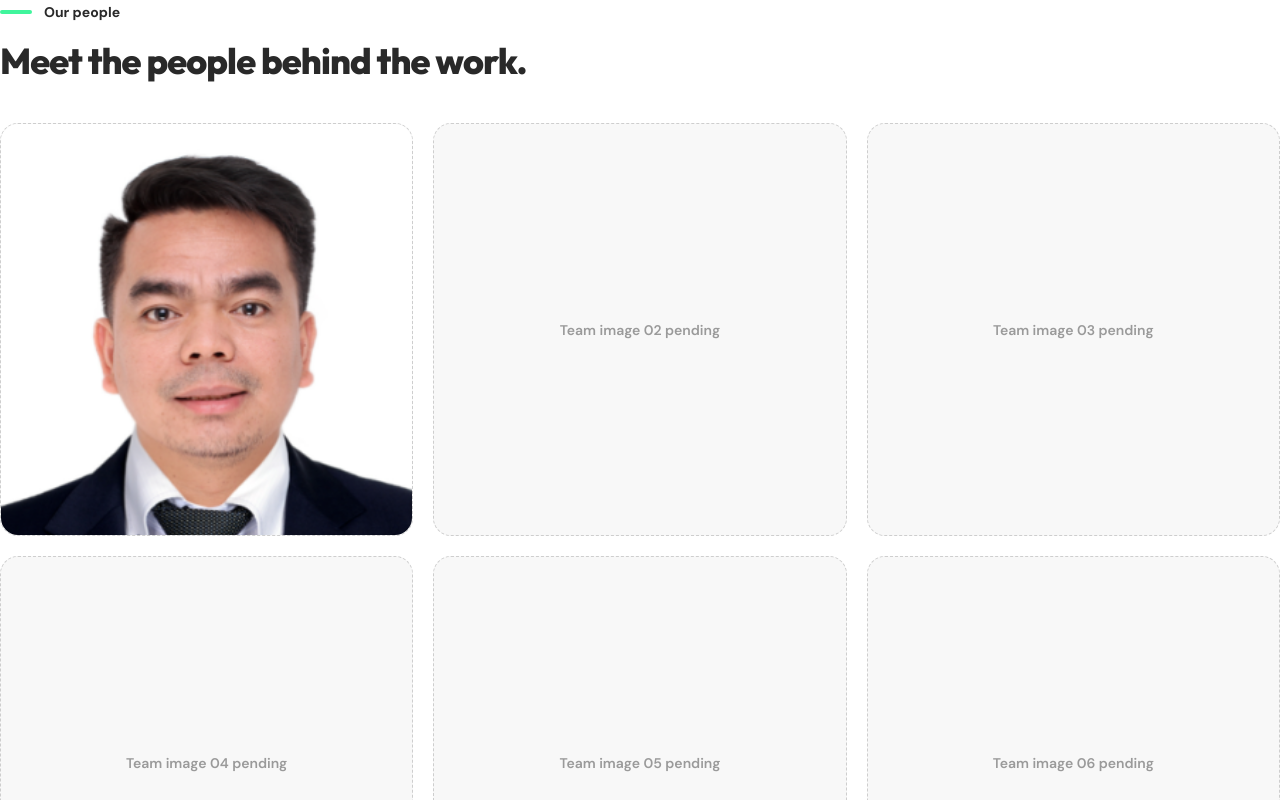
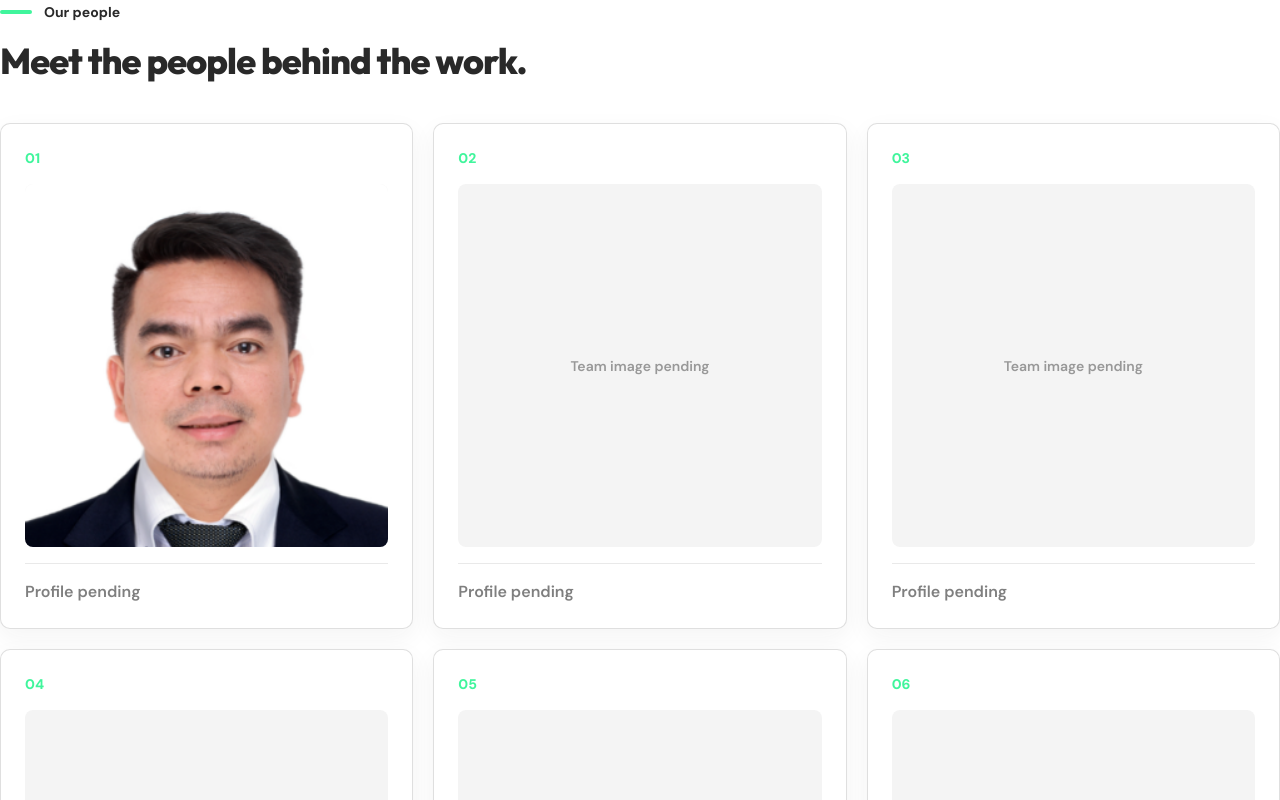
Before and after one commit to gabzy0423/The-Learning-Lab, a Next.js app: page /about/team in a window 1280 px wide. Shown: the part 1080-1880 px from the top of the page. Built offline with nearby package versions, Linux system fonts and the light colour scheme.

Commit message:
Match team cards to program cards

```diff
--- a/app/about/team/page.tsx
+++ b/app/about/team/page.tsx
@@ -93,19 +93,27 @@ export default function MeetTheTeamPage() {
         </h2>
         <div className="mt-10 grid gap-5 sm:grid-cols-2 lg:grid-cols-3">
           {Array.from({ length: 9 }, (_, index) => (
-            <div key={index} className="relative flex aspect-square items-center justify-center overflow-hidden rounded-2xl border border-dashed border-brand-charcoal/20 bg-brand-charcoal/[0.03] p-6 text-center">
+            <article key={index} className="group flex min-h-[29rem] flex-col overflow-hidden rounded-lg border border-brand-charcoal/15 bg-white p-6 text-brand-charcoal shadow-[0_8px_24px_rgba(41,41,41,0.05)] transition-[border-color,transform,box-shadow] duration-500 ease-out hover:-translate-y-0.5 hover:border-brand-turquoise hover:shadow-lg motion-reduce:transform-none motion-reduce:transition-none">
+              <p className="text-sm font-extrabold text-brand-mint-green">{String(index + 1).padStart(2, "0")}</p>
+              <div className="relative mt-4 aspect-square overflow-hidden rounded-md bg-brand-charcoal/5">
                 {index === 0 ? (
                   <Image
                     src="/assets/team/image.png"
                     alt="Team member profile portrait"
                     fill
                     sizes="(min-width: 1024px) 33vw, (min-width: 640px) 50vw, 100vw"
-                  className="object-cover object-top"
+                    className="object-cover object-top transition-transform duration-700 ease-out group-hover:scale-105 motion-reduce:transform-none motion-reduce:transition-none"
                   />
                 ) : (
-                <span className="text-sm font-semibold text-brand-charcoal/45">Team image {String(index + 1).padStart(2, "0")} pending</span>
+                  <div className="flex size-full items-center justify-center p-6 text-center">
+                    <span className="text-sm font-semibold text-brand-charcoal/45">Team image pending</span>
+                  </div>
                 )}
               </div>
+              <div className="mt-4 border-t border-brand-charcoal/10 pt-4">
+                <p className="text-base font-semibold text-brand-charcoal/60">Profile pending</p>
+              </div>
+            </article>
           ))}
         </div>
       </section>
```
Also changed, not shown: 1 other file (tests, documents, lock files or other folders). Lines whose indentation alone changed are shown as unchanged.
